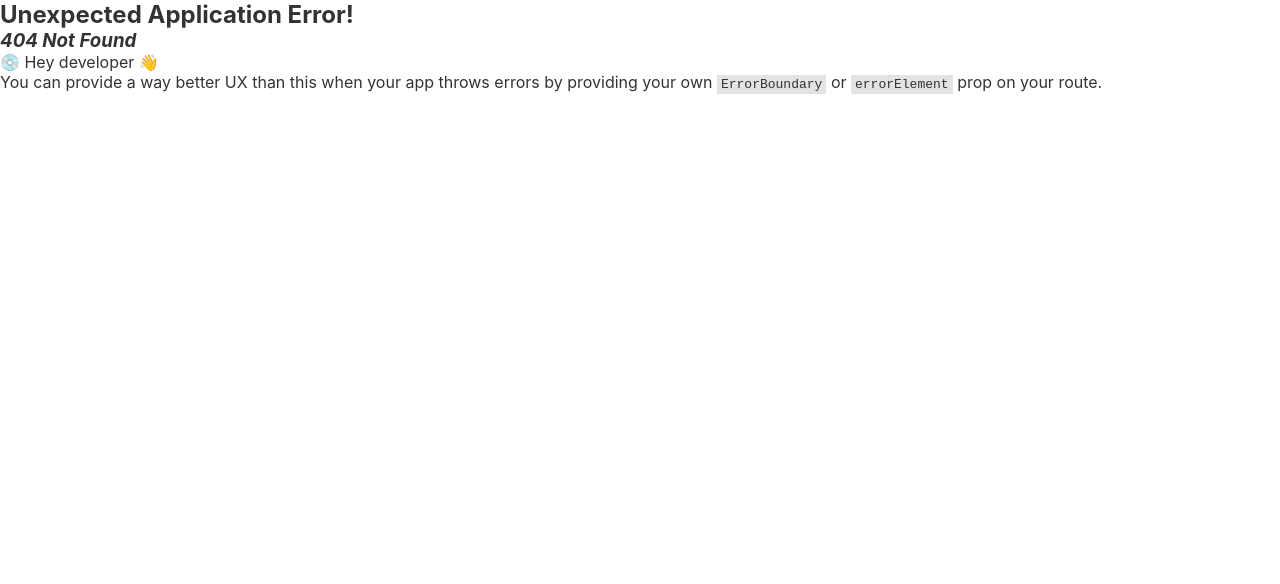
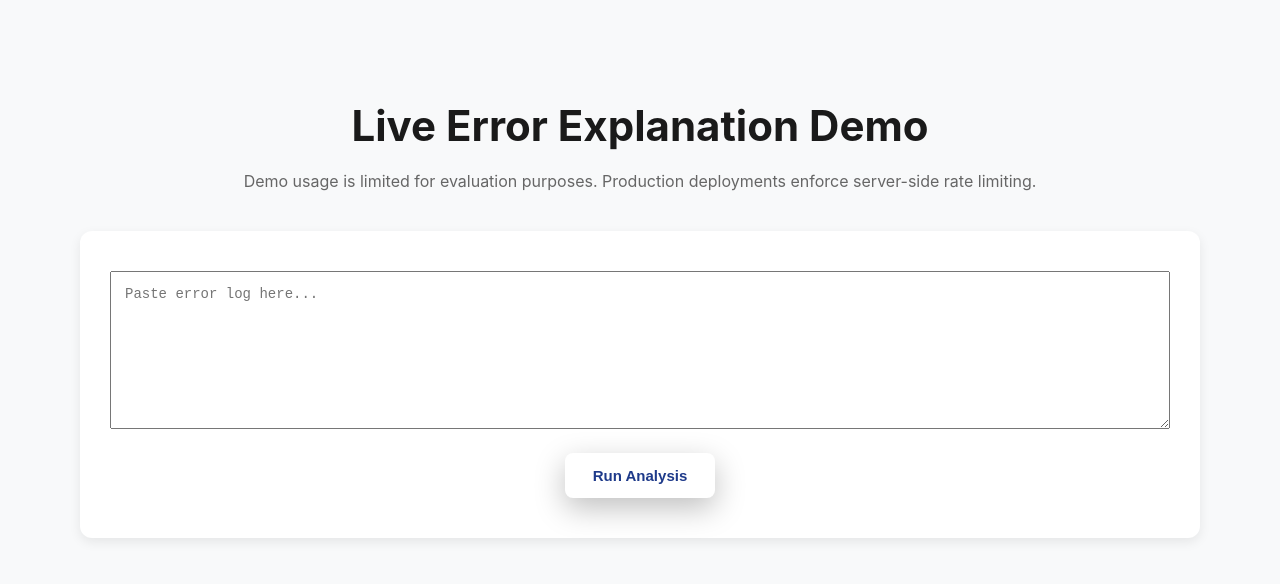
Before and after one commit to vermanshuman/signalcore-frontend, a React (Vite) app: page /demo in a window 1280 px wide. Before the commit this address had no page. Shown: the top 584 px of the page. Built offline with nearby package versions, Linux system fonts and the light colour scheme.

Commit message:
Demo Page

```diff
--- a/src/app/router.jsx
+++ b/src/app/router.jsx
@@ -1,11 +1,16 @@
 import { createBrowserRouter } from "react-router-dom";
 import LandingPage from "../pages/LandingPage";
+import DemoPage from "../pages/DemoPage";
 
 const router = createBrowserRouter([
     {
         path: "/",
         element: <LandingPage />,
     },
+    {
+        path: "/demo",
+        element: <DemoPage />,
+    },
 ]);
 
 export default router;
--- a/src/components/sections/Hero.jsx
+++ b/src/components/sections/Hero.jsx
@@ -14,7 +14,7 @@ export default function Hero() {
                         AI-powered analysis. Currently focused on our error explanation API.
                     </p>
                     <div className="button-group">
-                        <a href="/docs" className="btn primary">Get Started</a>
+                        <a href="/demo" className="btn primary">Try Live Demo</a>
                         <a href="/docs" className="btn secondary">Read API Docs</a>
                     </div>
                 </div>
--- /dev/null
+++ b/src/pages/DemoPage.jsx
@@ -0,0 +1,129 @@
+import { useState } from "react";
+import { post } from "../services/apiClient";
+import "../styles/landing.css";
+
+function ResultCard({ title, children }) {
+    return (
+        <div className="feature-card" style={{ textAlign: "left" }}>
+            <h3 style={{ marginBottom: "12px" }}>{title}</h3>
+            {children}
+        </div>
+    );
+}
+
+function Skeleton() {
+    return (
+        <div className="feature-card" style={{ marginTop: "30px" }}>
+            <div style={{ height: "16px", width: "40%", background: "#e5e7eb", marginBottom: "14px" }} />
+            <div style={{ height: "12px", width: "100%", background: "#e5e7eb", marginBottom: "10px" }} />
+            <div style={{ height: "12px", width: "90%", background: "#e5e7eb", marginBottom: "10px" }} />
+            <div style={{ height: "12px", width: "80%", background: "#e5e7eb" }} />
+        </div>
+    );
+}
+
+export default function DemoPage() {
+    const [logs, setLogs] = useState("");
+    const [loading, setLoading] = useState(false);
+    const [error, setError] = useState("");
+    const [result, setResult] = useState(null);
+    const [showRaw, setShowRaw] = useState(false);
+
+    async function handleRun() {
+        setLoading(true);
+        setError("");
+        setResult(null);
+        setShowRaw(false);
+
+        try {
+            const data = await post("/v1/demo/error-explain", { logs });
+            setResult(data);
+        } catch (e) {
+            setError(e.message);
+        } finally {
+            setLoading(false);
+        }
+    }
+
+    return (
+        <section className="features">
+            <div className="container">
+                <h2 style={{ marginBottom: "20px" }}>Live Error Explanation Demo</h2>
+
+                <p style={{ textAlign: "center", color: "#666", marginBottom: "40px" }}>
+                    Demo usage is limited for evaluation purposes.
+                    Production deployments enforce server-side rate limiting.
+                </p>
+
+                <div className="feature-card" style={{ marginBottom: "32px" }}>
+          <textarea
+              value={logs}
+              onChange={(e) => setLogs(e.target.value)}
+              placeholder="Paste error log here..."
+              rows={8}
+              style={{
+                  width: "100%",
+                  padding: "14px",
+                  fontSize: "14px",
+                  marginBottom: "20px",
+              }}
+          />
+
+                    <button
+                        onClick={handleRun}
+                        disabled={!logs.trim() || loading}
+                        className="btn primary"
+                    >
+                        {loading ? "Running…" : "Run Analysis"}
+                    </button>
+                </div>
+
+                {loading && <Skeleton />}
+
+                {error && (
+                    <div style={{ color: "#b00020", marginBottom: "24px" }}>
+                        {error}
+                    </div>
+                )}
+
+                {result && (
+                    <div className="features-grid">
+                        <ResultCard title="Summary">
+                            <p>{result.summary}</p>
+                        </ResultCard>
+
+                        <ResultCard title="Error Layer">
+                            <strong>{result.error_layer}</strong>
+                        </ResultCard>
+
+                        <ResultCard title="Diagnosis">
+                            <p>{result.diagnosis}</p>
+                        </ResultCard>
+
+                        <ResultCard title="Checks">
+                            <ul>
+                                {result.checks?.map((c, i) => <li key={i}>{c}</li>)}
+                            </ul>
+                        </ResultCard>
+
+                        <ResultCard title="Fix Suggestions">
+                            <ul>
+                                {result.fix?.map((f, i) => <li key={i}>{f}</li>)}
+                            </ul>
+                        </ResultCard>
+
+                        <ResultCard title="Not the Issue">
+                            <ul>
+                                {result.not_the_issue?.map((n, i) => <li key={i}>{n}</li>)}
+                            </ul>
+                        </ResultCard>
+
+                        <ResultCard title="Confidence">
+                            <strong>{Math.round((result.confidence || 0) * 100)}%</strong>
+                        </ResultCard>
+                    </div>
+                )}
+            </div>
+        </section>
+    );
+}
--- /dev/null
+++ b/src/services/apiClient.js
@@ -0,0 +1,36 @@
+const API_BASE = import.meta.env.VITE_API_BASE_URL || "";
+
+export async function post(url, body) {
+    let res;
+
+    try {
+        res = await fetch(`${API_BASE}${url}`, {
+            method: "POST",
+            headers: { "Content-Type": "application/json" },
+            body: JSON.stringify(body),
+        });
+    } catch (e) {
+        throw new Error("Network error. Unable to reach server.");
+    }
+
+    let text = "";
+    let data = null;
+
+    try {
+        text = await res.text();
+        data = text ? JSON.parse(text) : null;
+    } catch (e) {
+        // non-JSON response, keep data as null
+    }
+
+    if (!res.ok) {
+        throw new Error(
+            data?.message ||
+            data?.detail?.message ||
+            data?.detail ||
+            `Request failed (${res.status})`
+        );
+    }
+
+    return data;
+}
```
Also changed, not shown: src/utils/demoRateLimit.js (added, +27 -0 lines), 1 other file (tests, documents, lock files or other folders).
